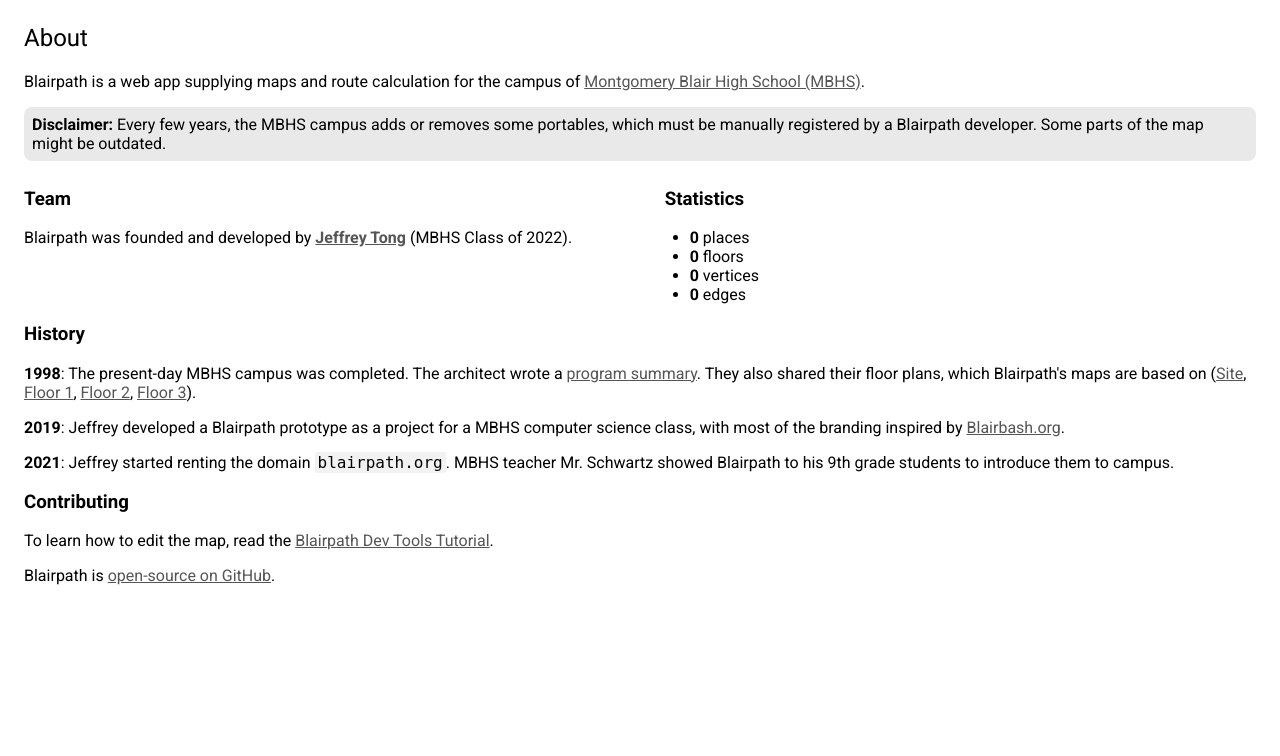
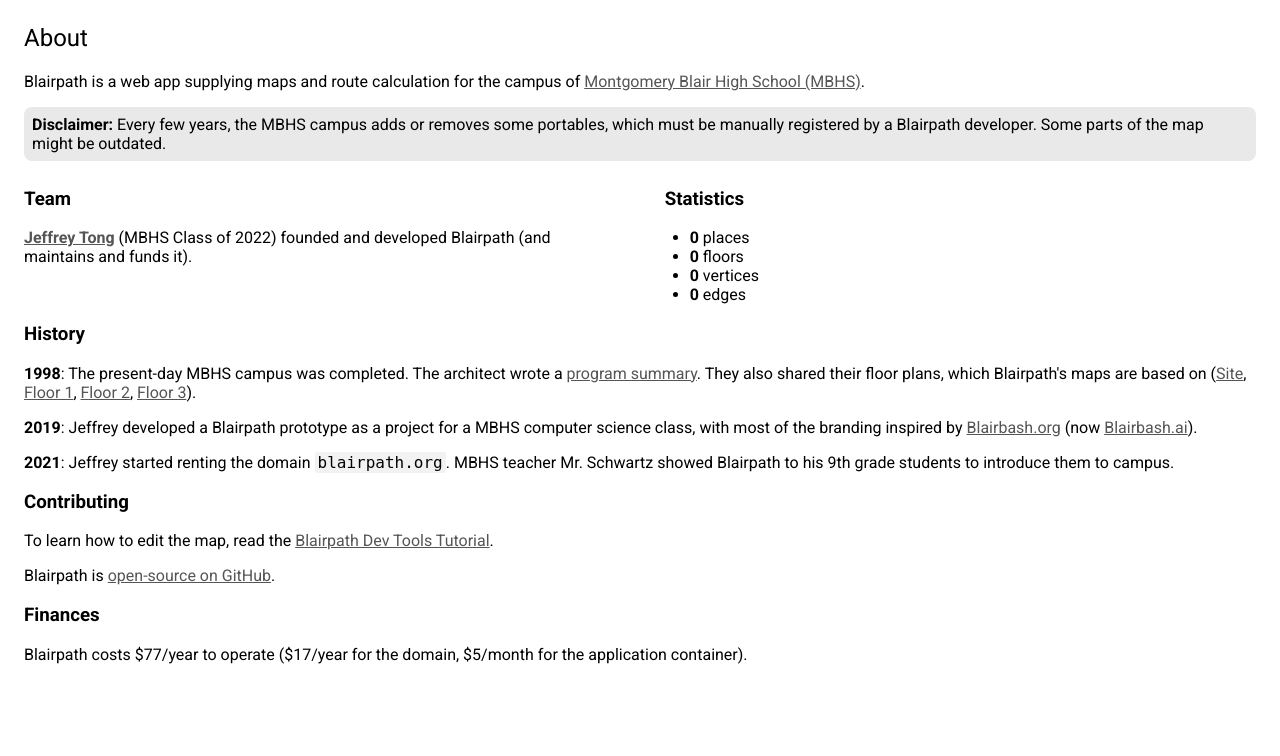
Before and after one commit to spiralsim/blairpath, a Node server app: template views/pages/about.ejs in a window 1280 px wide. Shown: the part 44-800 px from the top of the page. Run offline with Node 20, Linux system fonts and the light colour scheme; the template is opened without the code that fills it, so the values that code supplies are empty; some libraries are stand-ins or nearby versions.

Commit message:
Add finances section

```diff
--- a/views/pages/about.ejs
+++ b/views/pages/about.ejs
@@ -18,7 +18,7 @@
 				<section style="display: table; width: 100%">
 					<div class="left">
 						<h3>Team</h3>
-						<p>Blairpath was founded and developed by <a href="https://jeffreytong.me/"><b>Jeffrey Tong</b></a> (MBHS Class of 2022).</p>
+						<p><a href="https://jeffreytong.me/"><b>Jeffrey Tong</b></a> (MBHS Class of 2022) founded and developed Blairpath (and maintains and funds it).</p>
 					</div>
 					<div class="right">
 						<h3>Statistics</h3>
@@ -33,12 +33,15 @@
 
 				<h3>History</h3>
 				<p><b>1998</b>: The present-day MBHS campus was completed. The architect wrote a <a href="https://web.archive.org/web/20200222231349/http://www.designshare.com/HighSchoolLibrary/HSBlair/Blair2_Prog.htm">program summary</a>. They also shared their floor plans, which Blairpath's maps are based on (<a href="https://web.archive.org/web/20120205151339im_/http://www.designshare.com/HighSchoolLibrary/HSBlair/BlairSite.jpg">Site</a>, <a href="https://web.archive.org/web/20160505145914im_/http://www.designshare.com/HighSchoolLibrary/HSBlair/blairpl1.jpg">Floor 1</a>, <a href="https://web.archive.org/web/20160505225805im_/http://www.designshare.com/HighSchoolLibrary/HSBlair/blairpl2.gif">Floor 2</a>, <a href="https://web.archive.org/web/20120205151407im_/http://www.designshare.com/HighSchoolLibrary/HSBlair/blairpl3.gif">Floor 3</a>).</p>
-				<p><b>2019</b>: Jeffrey developed a Blairpath prototype as a project for a MBHS computer science class, with most of the branding inspired by <a href="https://github.com/blairsec/blairbash">Blairbash.org</a>.
+				<p><b>2019</b>: Jeffrey developed a Blairpath prototype as a project for a MBHS computer science class, with most of the branding inspired by <a href="https://github.com/blairsec/blairbash">Blairbash.org</a> (now <a href="https://blairbash.ai/">Blairbash.ai</a>).
 				<p><b>2021</b>: Jeffrey started renting the domain <code>blairpath.org</code>. MBHS teacher Mr. Schwartz showed Blairpath to his 9th grade students to introduce them to campus.</p>
 
 				<h3>Contributing</h3>
 				<p>To learn how to edit the map, read the <a href="https://github.com/spiralsim/blairpath/wiki/Blairpath-Dev-Tools-Tutorial">Blairpath Dev Tools Tutorial</a>.</p>
 				<p>Blairpath is <a href="https://github.com/spiralsim/blairpath">open-source on GitHub</a>.</p>
+
+				<h3>Finances</h3>
+				<p>Blairpath costs $77/year to operate ($17/year for the domain, $5/month for the application container).</p>
 			</div>
 		</section>
 	</body>
```
